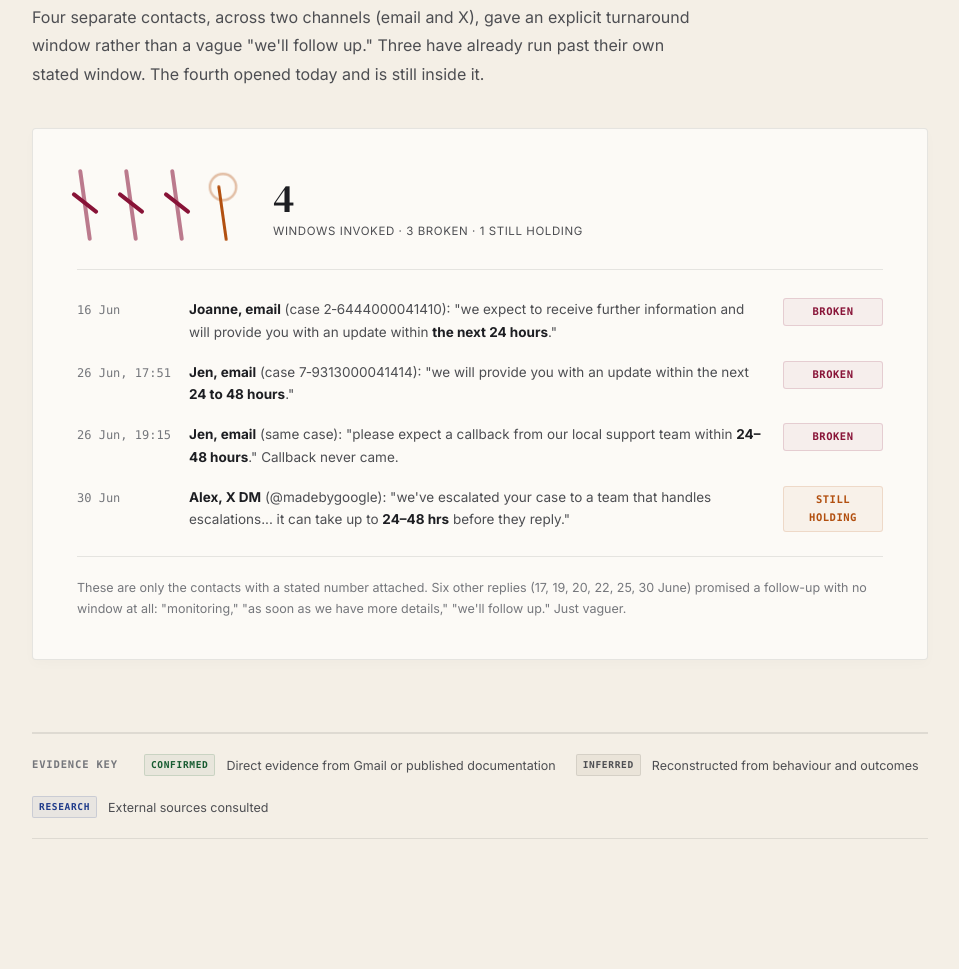
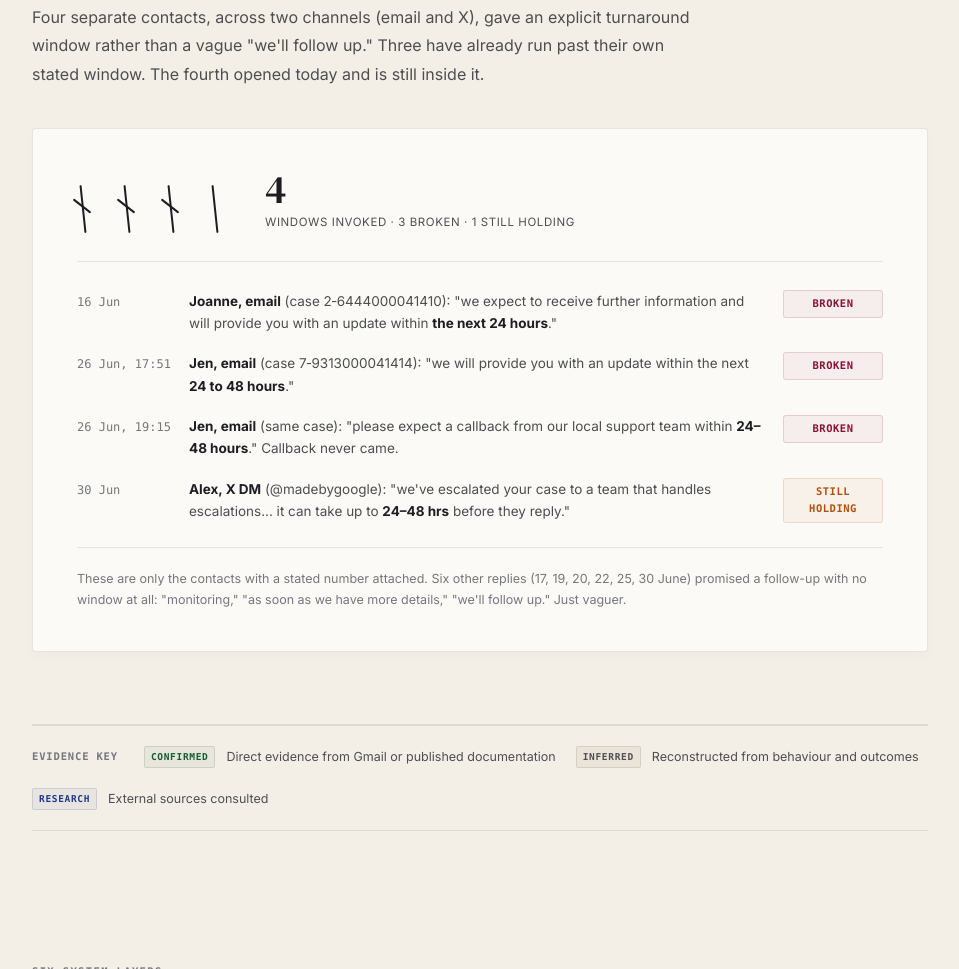
Before and after one commit to k-saicharan/google-order-case-study, a plain HTML site: page index.html in a window 1280 px wide. Shown: the part 3206-4175 px from the top of the page, without its empty margins (160-1119 px from the left). Drawn offline with Linux system fonts and the light colour scheme.

Commit message:
Redesign tally as plain black pencil-stroke marks
Replaced the colored (red/amber), variable-sized strokes with a uniform
set of four thin black strokes, all the same size. Distinction between
broken and still-holding is now purely the diagonal strike, matching
how tally marks actually work, rather than color or size coding.

```diff
--- a/index.html
+++ b/index.html
@@ -473,36 +473,23 @@
       border-bottom: 1px solid var(--rule);
     }
 
-    .tally-unit { position: relative; width: 16px; height: 72px; flex-shrink: 0; }
+    .tally-unit { position: relative; width: 14px; height: 48px; flex-shrink: 0; }
     .tally-stroke {
       position: absolute;
-      left: 6px; top: 0;
-      width: 4px; height: 100%;
-      background: var(--ink-2);
-      border-radius: 2px;
-      transform: rotate(-8deg);
-    }
-    .tally-unit.broken .tally-stroke { background: var(--red); opacity: 0.55; }
+      left: 5px; top: 0;
+      width: 2px; height: 100%;
+      background: var(--ink);
+      border-radius: 1px;
+      transform: rotate(-6deg);
+    }
     .tally-unit.broken::after {
       content: '';
       position: absolute;
-      left: -8px; top: 32px;
-      width: 32px; height: 4px;
-      background: var(--red);
-      border-radius: 2px;
+      left: -6px; top: 20px;
+      width: 22px; height: 2px;
+      background: var(--ink);
+      border-radius: 1px;
       transform: rotate(38deg);
-    }
-    .tally-unit.live { height: 56px; }
-    .tally-unit.live .tally-stroke { width: 3px; background: var(--amber); }
-    .tally-unit.live::before {
-      content: '';
-      position: absolute;
-      left: 1.5px; top: -4px;
-      width: 12px; height: 12px;
-      border-radius: 50%;
-      border: 1.5px solid var(--amber);
-      animation: pulse-ripple 2.2s cubic-bezier(0.24, 0, 0.38, 1) infinite;
-      opacity: 0.7;
     }
 
     .tally-caption { margin-left: 12px; }
```
